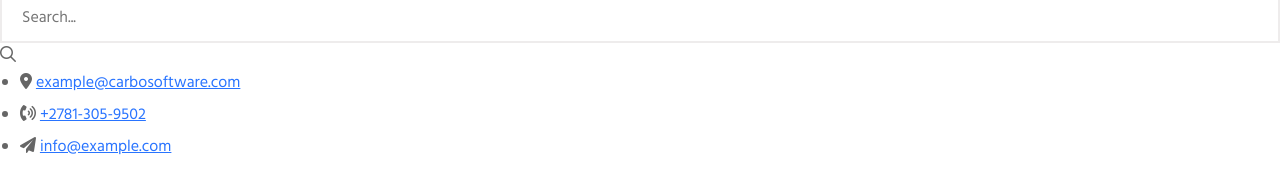
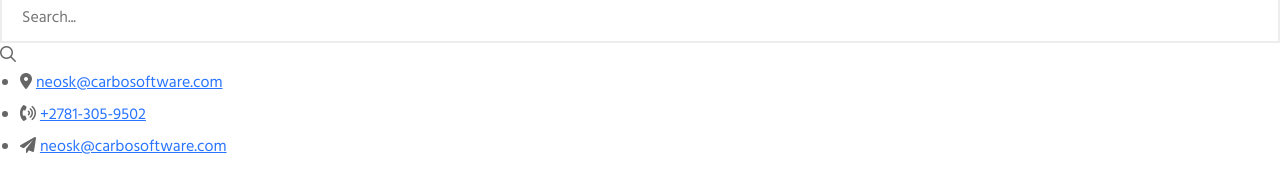
Before and after one commit to Stake99/carbo_website, a website: page gratech-buyer/index.html in a window 1280 px wide. Shown: the part 804-976 px from the top of the page. Drawn offline with Linux system fonts and the light colour scheme; files that its build step writes are made by us from their sources.

Commit message:
modified email (neosk@carbosoftware.com)

```diff
--- a/gratech-buyer/index.html
+++ b/gratech-buyer/index.html
@@ -107,12 +107,12 @@
         </div>
         <div class="mobile-menu overflow-hidden"></div>
         <ul class="info pt-40">
-            <li><i class="fa-solid primary-color fa-location-dot"></i> <a href="#0">example@carbosoftware.com</a>
+            <li><i class="fa-solid primary-color fa-location-dot"></i> <a href="#0">neosk@carbosoftware.com</a>
             </li>
             <li class="py-2"><i class="fa-solid primary-color fa-phone-volume"></i> <a
                     href="tel:+208-6666-0112">+2781-305-9502</a>
             </li>
-            <li><i class="fa-solid primary-color fa-paper-plane"></i> <a href="#0">info@example.com</a></li>
+            <li><i class="fa-solid primary-color fa-paper-plane"></i> <a href="#0">neosk@carbosoftware.com</a></li>
         </ul>
         <div class="social-icon mt-20">
             <a href="#0"><i class="fa-brands fa-facebook-f"></i></a>
```
